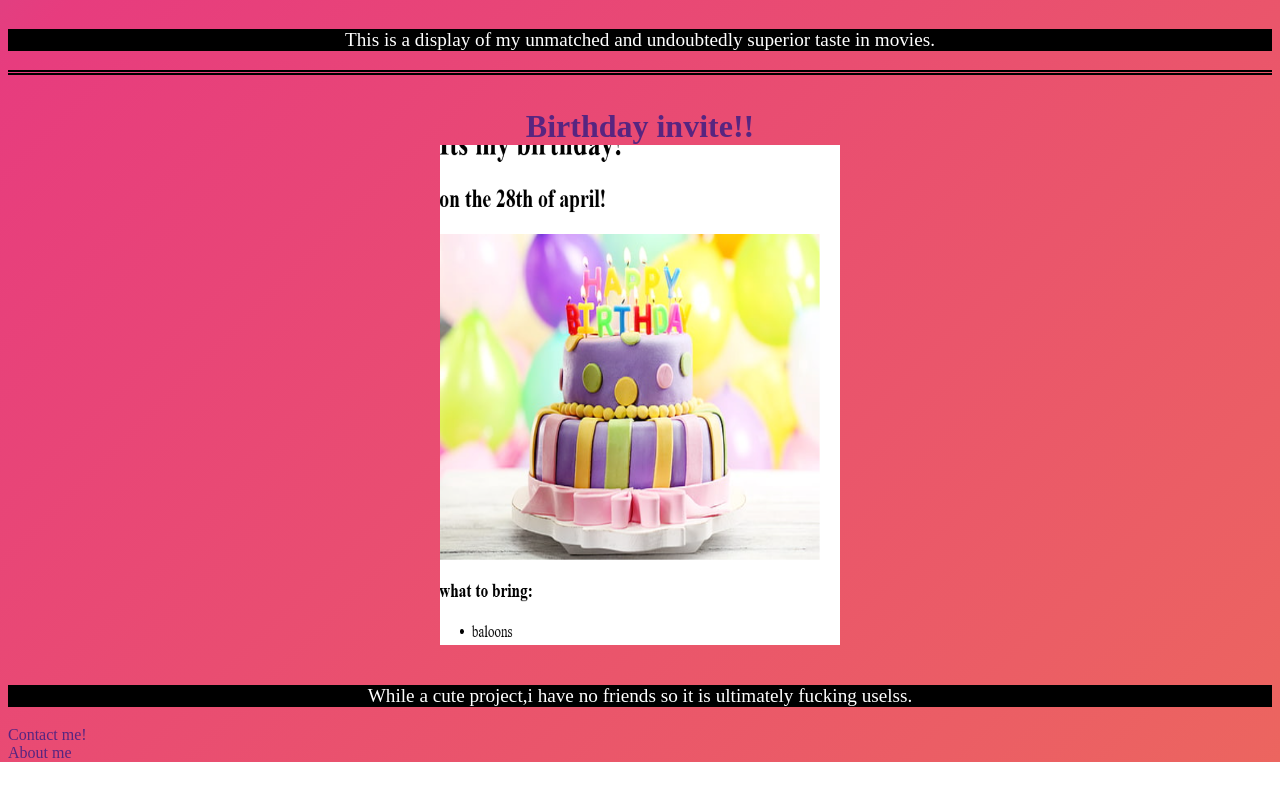
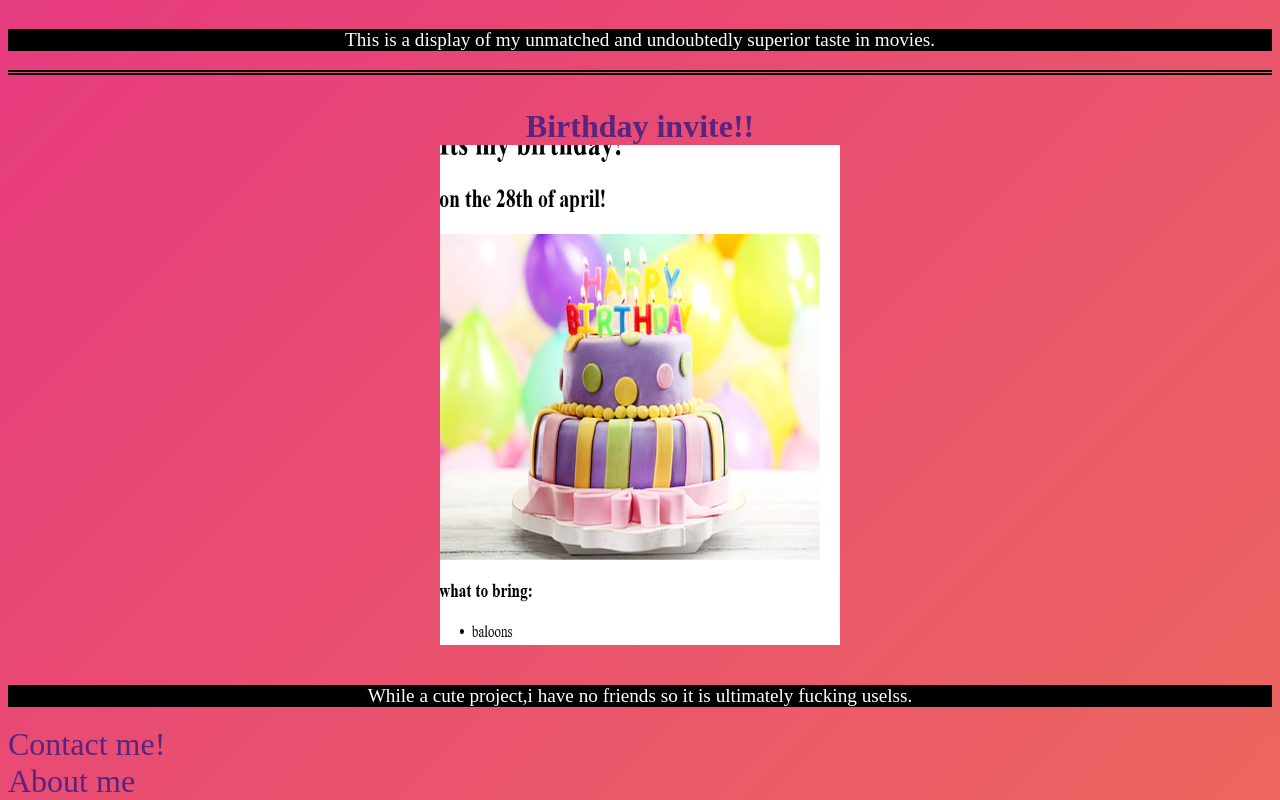
Before and after one commit to carloskotit/html-portfolio, a plain HTML site: page index.html in a window 1280 px wide. Shown: the part 769-1569 px from the top of the page. Before the commit the page ends 1531 px from the top, so only its background shows below. Drawn offline with Linux system fonts and the light colour scheme.

Commit message:
index.html

```diff
--- a/index.html
+++ b/index.html
@@ -69,6 +69,9 @@
           background-position: 0% 50%;
         }
       }
+      footer {
+        font-size: xx-large;
+      }
     </style>
   </head>
   <body>
```
